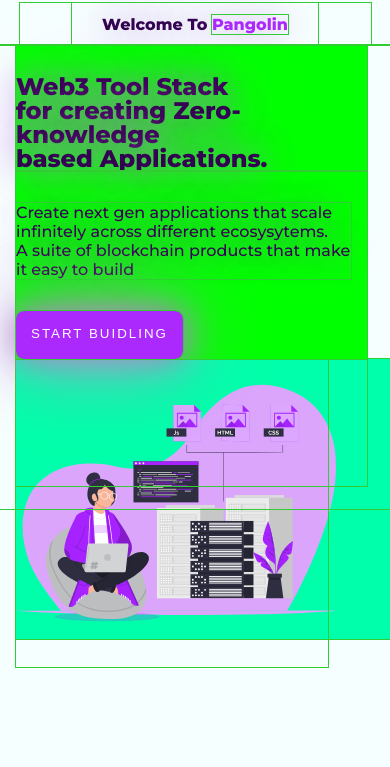
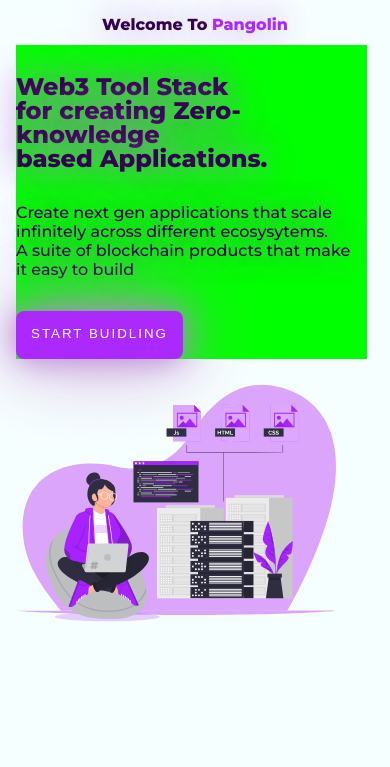
Before and after one commit to LoluBolarinwa/Pangolin, a website: page index.html in a window 390 px wide. Shown: the part 77-844 px from the top of the page. Drawn offline with Linux system fonts and the light colour scheme; a web font is replaced by a local one.

Commit message:
responsive layout

```diff
--- a/index.css
+++ b/index.css
@@ -5,7 +5,7 @@
     padding: 0;
     box-sizing: border-box;
     /* color: #330351; */
-    outline: 1px solid limegreen !important;
+    /* outline: 1px solid limegreen !important; */
 
 }
 
@@ -211,7 +211,7 @@
     height: 50vh; */
     /* margin-left: 5rem; */
     /* padding-left: 5rem; */
-    background-color: #00ffaa;
+    /* background-color: #00ffaa; */
     background-repeat: no-repeat;
     position:relative;
     right: 70px;
@@ -543,7 +543,7 @@
 
 
 
-@media screen and (max-width:768px){
+@media screen and (max-width:768px) and (max-width:1023px){
 
     .parent-intro{
         width: 90vw;
@@ -607,7 +607,7 @@
         width: 100vw;
         margin-left: 0rem;
         padding-left: 0rem;
-        background-color: #00ffaa;
+        /* background-color: #00ffaa; */
         background-repeat: no-repeat;
         position:relative;
         right: 0px;
```
